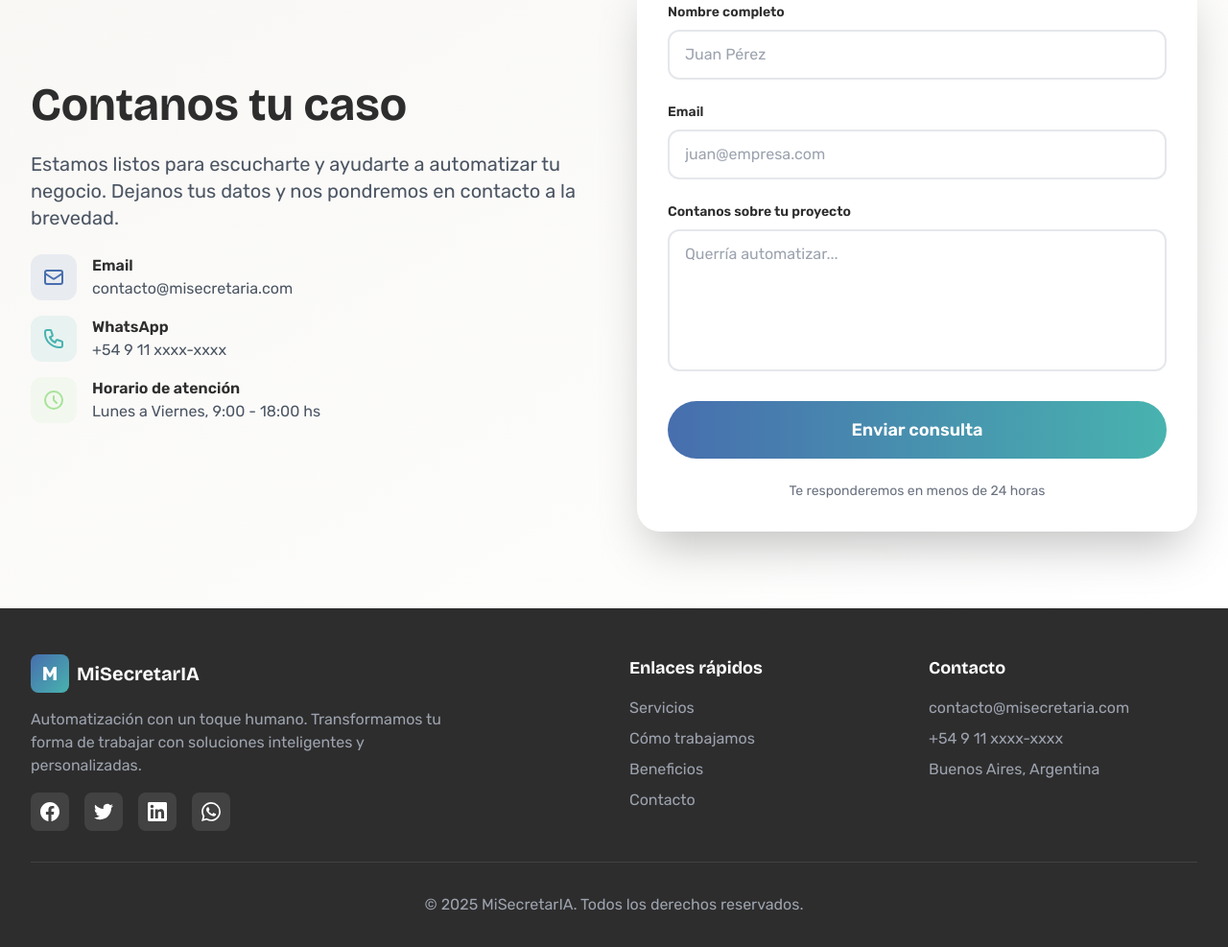
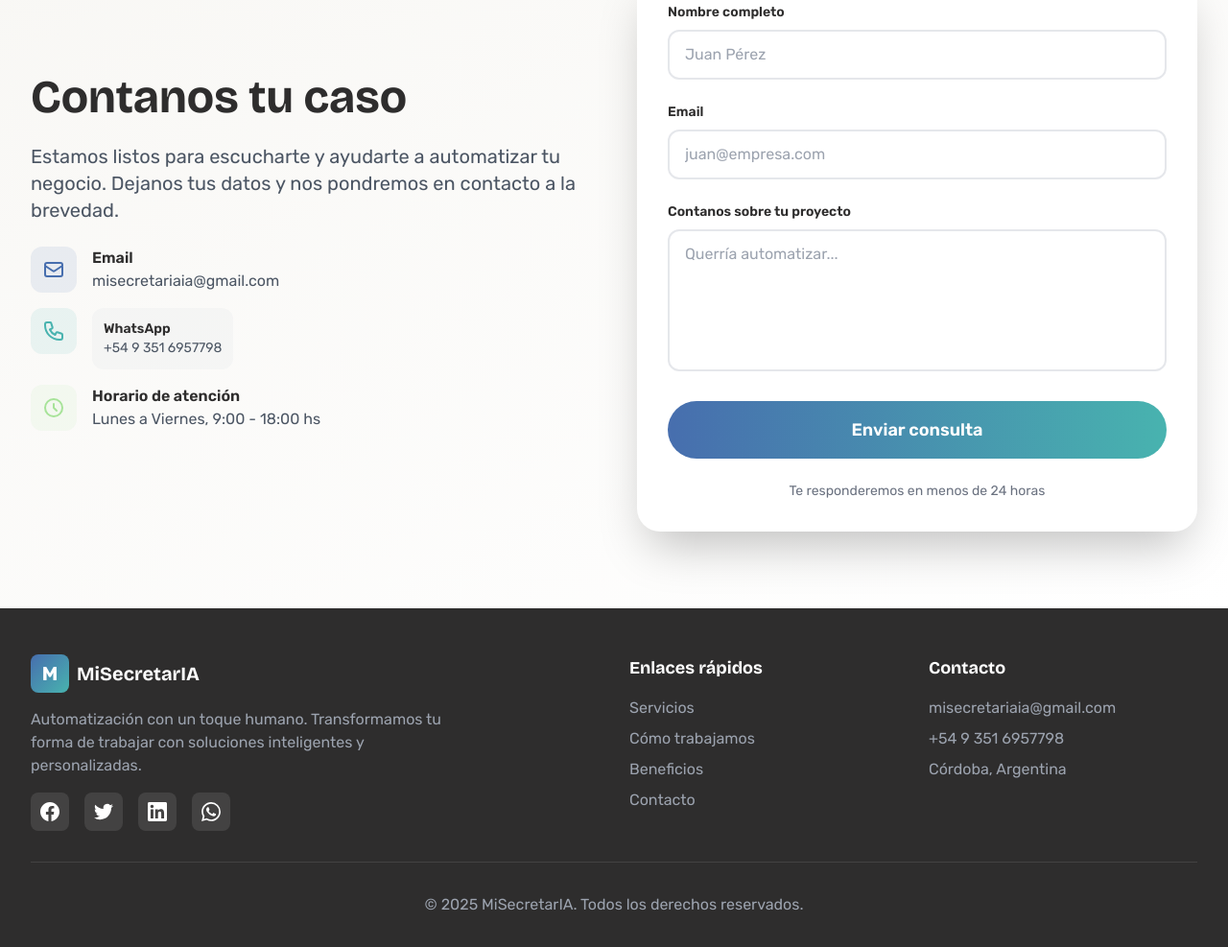
Before and after one commit to sofinavas/MiSecretarIA, an Astro site: page / in a window 1280 px wide. Shown: the part 3455-4442 px from the top of the page at 96% size. Built offline with nearby package versions, Linux system fonts and the light colour scheme; Astro itself is replaced by a stand-in of ours.

Commit message:
primeros cambios

```diff
--- a/src/components/ContactForm.astro
+++ b/src/components/ContactForm.astro
@@ -40,7 +40,7 @@
             </div>
             <div>
               <h3 class="font-semibold text-brand-black">Email</h3>
-              <p class="text-gray-600">contacto@misecretaria.com</p>
+              <p class="text-gray-600">misecretariaia@gmail.com</p>
             </div>
           </div>
 
@@ -63,8 +63,19 @@
               </svg>
             </div>
             <div>
-              <h3 class="font-semibold text-brand-black">WhatsApp</h3>
-              <p class="text-gray-600">+54 9 11 xxxx-xxxx</p>
+              <a
+                href="https://wa.me/5493516957798"
+                target="_blank"
+                rel="noopener noreferrer"
+                class="flex items-center gap-4 p-3 rounded-xl bg-brand-gray/30 hover:bg-brand-gray transition"
+              >
+                <div>
+                  <h3 class="text-sm font-semibold text-brand-black">
+                    WhatsApp
+                  </h3>
+                  <p class="text-sm text-gray-600">+54 9 351 6957798</p>
+                </div>
+              </a>
             </div>
           </div>
 
--- a/src/components/Footer.astro
+++ b/src/components/Footer.astro
@@ -69,25 +69,29 @@
             <a
               href="#servicios"
               class="text-gray-400 hover:text-brand-cyan transition-colors"
-              >Servicios</a>
+              >Servicios</a
+            >
           </li>
           <li>
             <a
               href="#como-trabajamos"
               class="text-gray-400 hover:text-brand-cyan transition-colors"
-              >Cómo trabajamos</a>
+              >Cómo trabajamos</a
+            >
           </li>
           <li>
             <a
               href="#beneficios"
               class="text-gray-400 hover:text-brand-cyan transition-colors"
-              >Beneficios</a>
+              >Beneficios</a
+            >
           </li>
           <li>
             <a
               href="#contacto"
               class="text-gray-400 hover:text-brand-cyan transition-colors"
-              >Contacto</a>
+              >Contacto</a
+            >
           </li>
         </ul>
       </div>
@@ -95,9 +99,25 @@
       <div>
         <h3 class="font-bricolage font-bold text-lg mb-4">Contacto</h3>
         <ul class="space-y-2 text-gray-400">
-          <li>contacto@misecretaria.com</li>
-          <li>+54 9 11 xxxx-xxxx</li>
-          <li>Buenos Aires, Argentina</li>
+          <li>
+            <a
+              href="mailto:misecretariaia@gmail.com"
+              class="hover:text-brand-black transition"
+            >
+              misecretariaia@gmail.com
+            </a>
+          </li>
+          <li>
+            <a
+              href="https://wa.me/5493516957798"
+              target="_blank"
+              rel="noopener noreferrer"
+              class="hover:text-brand-black transition"
+            >
+              +54 9 351 6957798
+            </a>
+          </li>
+          <li>Córdoba, Argentina</li>
         </ul>
       </div>
     </div>
```
Also changed, not shown: 1 other file.
